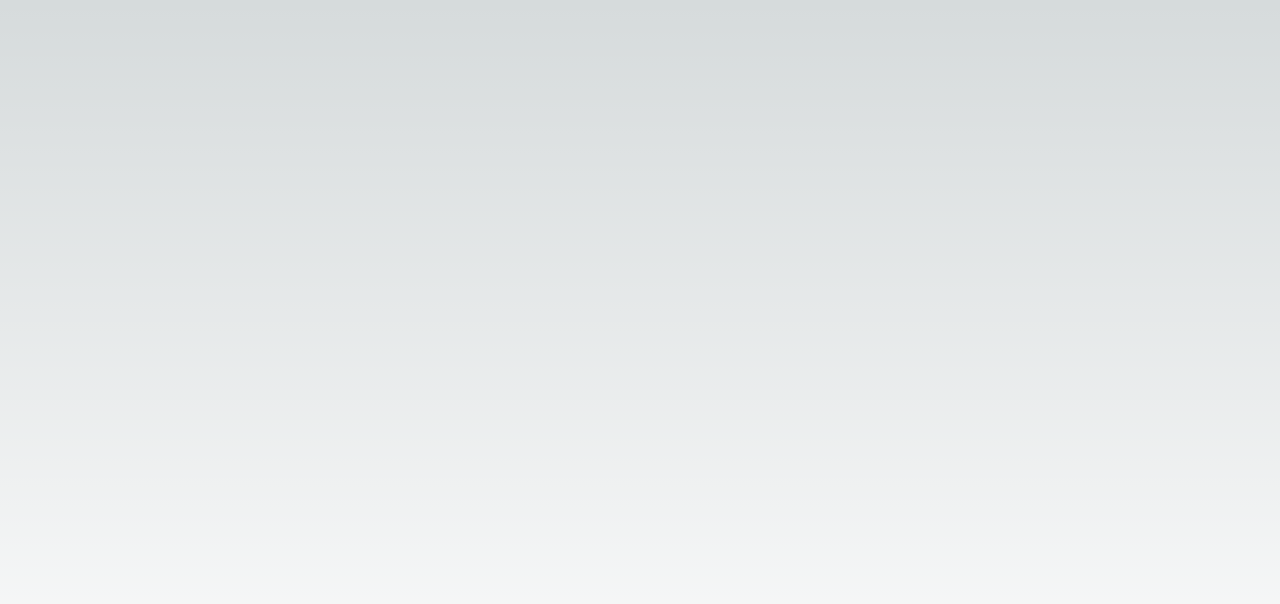
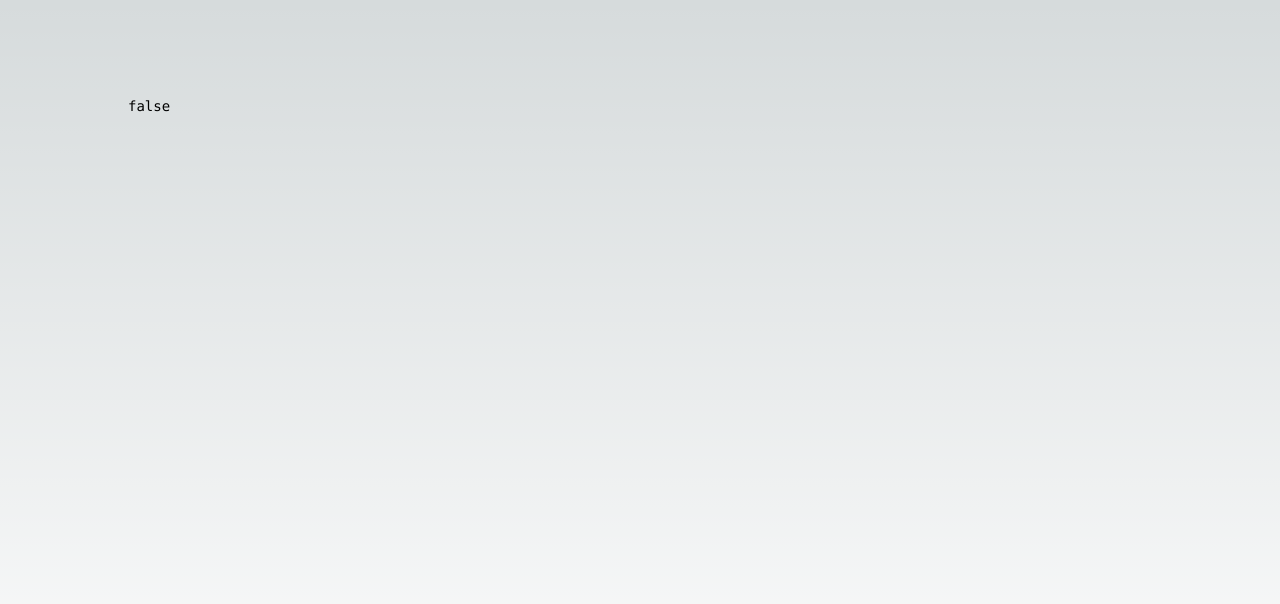
Before and after one commit to yahm23/dawat, a Next.js app: page / in a window 1280 px wide. Shown: the top 604 px of the page. Built offline with nearby package versions, Linux system fonts and the light colour scheme.

Commit message:
Display loggedIn state value to frontend

```diff
--- a/src/app/page.tsx
+++ b/src/app/page.tsx
@@ -1,10 +1,15 @@
+'use client';
+import { useAppSelector, useAppDispatch } from '../lib/hooks'
+
 
 export default function Home() {
+  const loggedStatusX = useAppSelector(state => state.loggedReducer.loggedInStatus)
+
   return (
     <main className="flex min-h-screen flex-col items-center justify-between p-24">
-      <div className="z-10 max-w-5xl w-full items-center justify-between font-mono text-sm lg:flex">
-
-      </div>
+        <div className="z-10 max-w-5xl w-full items-center justify-between font-mono text-sm lg:flex">
+          {loggedStatusX.toString()}
+        </div>
     </main>
   )
 }
```
